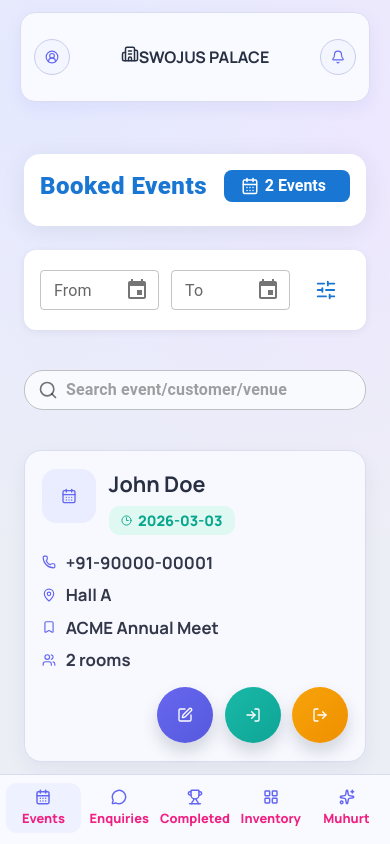
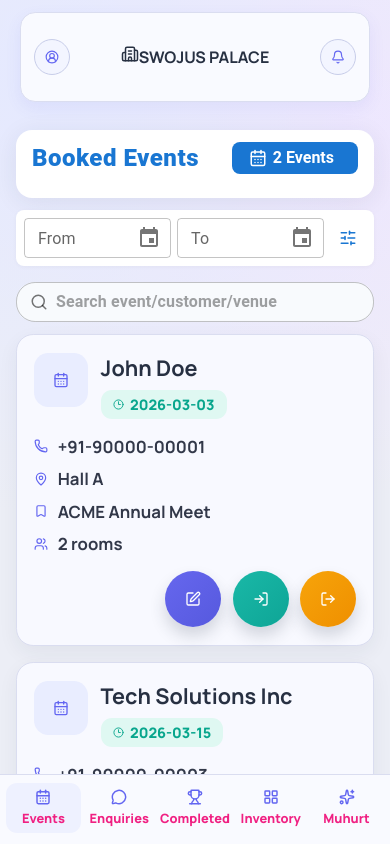
Before and after one commit to yuvrajakhade/event-booking-wireframe, a React (Vite) app: page /events in a window 390 px wide. Both pictures are taken after typing "name@example.com", "Sample123" into the empty fields and a click on the button "SIGN IN". Shown: the top 844 px of the page. Built offline with nearby package versions, Linux system fonts and the light colour scheme.

Commit message:
Reduce vertical spacing for mobile on all event screens and fix SearchFilter sx prop

```diff
--- a/web-src/components/DateRangeFilter.tsx
+++ b/web-src/components/DateRangeFilter.tsx
@@ -20,18 +20,18 @@ const DateRangeFilter: React.FC<DateRangeFilterProps> = ({ onFilter }) => {
 
   return (
     <Paper
-      elevation={3}
+      elevation={1}
       sx={{
-        p: 2,
-        borderRadius: 3,
-        mb: 2,
+        p: 1,
+        borderRadius: 2,
+        mb: 0.5,
         background: "#fff",
-        boxShadow: "0 2px 8px rgba(0,0,0,0.06)",
+        boxShadow: "0 1px 4px rgba(0,0,0,0.04)",
         minHeight: 0,
       }}
     >
       <LocalizationProvider dateAdapter={AdapterDateFns}>
-        <Stack direction="row" spacing={1.5} alignItems="center">
+        <Stack direction="row" spacing={0.7} alignItems="center">
           <DatePicker
             label="From"
             value={from}
@@ -48,10 +48,10 @@ const DateRangeFilter: React.FC<DateRangeFilterProps> = ({ onFilter }) => {
             <IconButton
               color="primary"
               onClick={handleFilter}
-              sx={{ height: 48, width: 48 }}
+              sx={{ height: 36, width: 36 }}
               aria-label="Filter"
             >
-              <SlidersHorizontal size={22} />
+              <SlidersHorizontal size={18} />
             </IconButton>
           </Tooltip>
         </Stack>
--- a/web-src/components/SearchFilter.tsx
+++ b/web-src/components/SearchFilter.tsx
@@ -2,12 +2,15 @@ import React from "react";
 import TextField from "@mui/material/TextField";
 import InputAdornment from "@mui/material/InputAdornment";
 import { Search } from "lucide-react";
+
+import { SxProps } from "@mui/material";
 
 interface SearchFilterProps {
   value: string;
   onChange: (value: string) => void;
   placeholder?: string;
   className?: string;
+  sx?: SxProps;
 }
 
 const SearchFilter: React.FC<SearchFilterProps> = ({
@@ -15,6 +18,7 @@ const SearchFilter: React.FC<SearchFilterProps> = ({
   onChange,
   placeholder,
   className,
+  sx,
 }) => {
   return (
     <TextField
@@ -25,11 +29,11 @@ const SearchFilter: React.FC<SearchFilterProps> = ({
       onChange={(e) => onChange(e.target.value)}
       placeholder={placeholder || "Search..."}
       className={className}
-      sx={{ mb: 2 }}
+      sx={{ mb: 0.5, mt: 0, py: 0, ...((sx as object) || {}) }}
       InputProps={{
         startAdornment: (
           <InputAdornment position="start">
-            <Search size={20} />
+            <Search size={18} />
           </InputAdornment>
         ),
         endAdornment: value ? (
--- a/web-src/pages/BookedEventsScreen.tsx
+++ b/web-src/pages/BookedEventsScreen.tsx
@@ -25,16 +25,16 @@ export function BookedEventsScreen() {
   });
 
   return (
-    <Box sx={{ maxWidth: 480, mx: "auto", mt: 5, px: 2 }}>
+    <Box sx={{ maxWidth: 480, mx: "auto", mt: 2, px: 1 }}>
       <Card
         elevation={3}
         sx={{
-          mb: 3,
+          mb: 1.5,
           borderRadius: 4,
           boxShadow: "0 4px 24px rgba(39,48,66,0.08)",
         }}
       >
-        <CardContent>
+        <CardContent sx={{ py: 1.5, px: 2 }}>
           <Stack
             direction="row"
             alignItems="center"
@@ -63,8 +63,8 @@ export function BookedEventsScreen() {
         </CardContent>
       </Card>
 
-      <Box sx={{ display: "flex", flexDirection: "column", gap: 2, mb: 3 }}>
-        <Box sx={{ width: "100%", mb: 1 }}>
+      <Box sx={{ display: "flex", flexDirection: "column", gap: 1, mb: 1.5 }}>
+        <Box sx={{ width: "100%", mb: 0.5 }}>
           <DateRangeFilter
             onFilter={(from, to) => {
               setFromDate(from);
@@ -72,12 +72,13 @@ export function BookedEventsScreen() {
             }}
           />
         </Box>
-        <Box sx={{ width: "100%" }}>
+        <Box sx={{ width: "100%", mt: 0 }}>
           <SearchFilter
             value={search}
             onChange={setSearch}
             placeholder="Search event/customer/venue"
             className="modern-search"
+            sx={{ mb: 0 }}
           />
         </Box>
       </Box>
--- a/web-src/pages/CompletedEventsScreen.tsx
+++ b/web-src/pages/CompletedEventsScreen.tsx
@@ -21,16 +21,16 @@ export function CompletedEventsScreen() {
   });
 
   return (
-    <Box sx={{ maxWidth: 480, mx: "auto", mt: 5, px: 2 }}>
+    <Box sx={{ maxWidth: 480, mx: "auto", mt: 2, px: 1 }}>
       <Card
         elevation={3}
         sx={{
-          mb: 3,
+          mb: 1.5,
           borderRadius: 4,
           boxShadow: "0 4px 24px rgba(39,48,66,0.08)",
         }}
       >
-        <CardContent>
+        <CardContent sx={{ py: 1.5, px: 2 }}>
           <Stack
             direction="row"
             alignItems="center"
@@ -59,8 +59,8 @@ export function CompletedEventsScreen() {
         </CardContent>
       </Card>
 
-      <Box sx={{ display: "flex", flexDirection: "column", gap: 2, mb: 3 }}>
-        <Box sx={{ width: "100%", mb: 1 }}>
+      <Box sx={{ display: "flex", flexDirection: "column", gap: 1, mb: 1.5 }}>
+        <Box sx={{ width: "100%", mb: 0.5 }}>
           <DateRangeFilter
             onFilter={(from, to) => {
               setFromDate(from);
@@ -68,12 +68,13 @@ export function CompletedEventsScreen() {
             }}
           />
         </Box>
-        <Box sx={{ width: "100%" }}>
+        <Box sx={{ width: "100%", mt: 0 }}>
           <SearchFilter
             value={search}
             onChange={setSearch}
             placeholder="Search completed events..."
             className="modern-search"
+            sx={{ mb: 0 }}
           />
         </Box>
       </Box>
--- a/web-src/pages/EnquiryListScreen.tsx
+++ b/web-src/pages/EnquiryListScreen.tsx
@@ -17,16 +17,16 @@ export function EnquiryListScreen() {
   const [search, setSearch] = React.useState("");
 
   return (
-    <Box sx={{ maxWidth: 480, mx: "auto", mt: 5, px: 2 }}>
+    <Box sx={{ maxWidth: 480, mx: "auto", mt: 2, px: 1 }}>
       <Card
         elevation={3}
         sx={{
-          mb: 3,
+          mb: 1.5,
           borderRadius: 4,
           boxShadow: "0 4px 24px rgba(39,48,66,0.08)",
         }}
       >
-        <CardContent>
+        <CardContent sx={{ py: 1.5, px: 2 }}>
           <Stack
             direction="row"
             alignItems="center"
@@ -55,8 +55,8 @@ export function EnquiryListScreen() {
         </CardContent>
       </Card>
 
-      <Box sx={{ display: "flex", flexDirection: "column", gap: 2, mb: 3 }}>
-        <Box sx={{ width: "100%", mb: 1 }}>
+      <Box sx={{ display: "flex", flexDirection: "column", gap: 1, mb: 1.5 }}>
+        <Box sx={{ width: "100%", mb: 0.5 }}>
           <DateRangeFilter
             onFilter={(from, to) => {
               setFromDate(from);
@@ -64,12 +64,13 @@ export function EnquiryListScreen() {
             }}
           />
         </Box>
-        <Box sx={{ width: "100%" }}>
+        <Box sx={{ width: "100%", mt: 0 }}>
           <SearchFilter
             value={search}
             onChange={setSearch}
             placeholder="Search name/phone"
             className="modern-search"
+            sx={{ mb: 0 }}
           />
         </Box>
       </Box>
@@ -83,7 +84,7 @@ export function EnquiryListScreen() {
           </CardContent>
         </Card>
       ) : (
-        <Stack spacing={2}>
+        <Stack spacing={1.2}>
           {mockEnquiries.map((enquiry) => (
             <EnquiryCard
               key={enquiry.id}
--- a/web-src/pages/InventoryOverviewScreen.tsx
+++ b/web-src/pages/InventoryOverviewScreen.tsx
@@ -71,16 +71,16 @@ export function InventoryOverviewScreen() {
   });
 
   return (
-    <Box sx={{ maxWidth: 480, mx: "auto", mt: 5, px: 2 }}>
+    <Box sx={{ maxWidth: 480, mx: "auto", mt: 2, px: 1 }}>
       <Card
         elevation={3}
         sx={{
-          mb: 3,
+          mb: 1.5,
           borderRadius: 4,
           boxShadow: "0 4px 24px rgba(39,48,66,0.08)",
         }}
       >
-        <CardContent>
+        <CardContent sx={{ py: 1.5, px: 2 }}>
           <Stack
             direction="row"
             alignItems="center"
@@ -109,14 +109,14 @@ export function InventoryOverviewScreen() {
         </CardContent>
       </Card>
 
-      <Box sx={{ display: "flex", flexDirection: "column", gap: 2, mb: 3 }}>
-        {/* No date filter for inventory, but keep layout consistent */}
-        <Box sx={{ width: "100%" }}>
+      <Box sx={{ display: "flex", flexDirection: "column", gap: 1, mb: 1.5 }}>
+        <Box sx={{ width: "100%", mt: 0 }}>
           <SearchFilter
             value={search}
             onChange={setSearch}
             placeholder="Search event/customer/venue"
             className="modern-search"
+            sx={{ mb: 0 }}
           />
         </Box>
       </Box>
```
